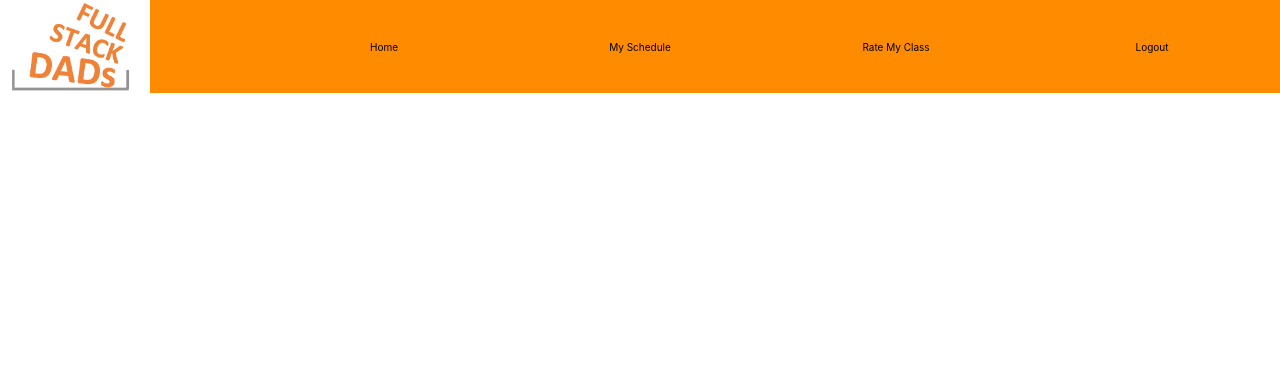
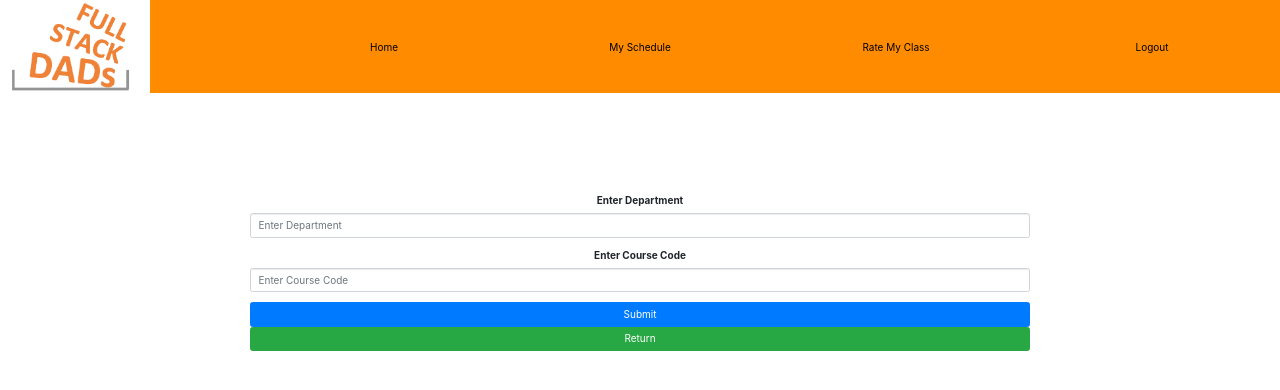
Before and after one commit to uWindsor-3110-Final-Project/Front-End, a React (Create React App) app: page /addcourses in a window 1280 px wide. Shown: the top 390 px of the page. Built offline with nearby package versions, Linux system fonts and the light colour scheme; sample sign-in values are in the browser's storage.

Commit message:
this commit includes adminView and related pages including deleteMajors, AddCourses, DeleteCourses, AddMajors

```diff
--- /dev/null
+++ b/src/components/AddCourses.jsx
@@ -0,0 +1,46 @@
+import React, { Component } from "react";
+import "bootstrap/dist/css/bootstrap.min.css";
+
+class AddCourses extends Component {
+  render() {
+    return (
+      <div>
+        <p>
+          <form>
+            <div class="form-group">
+              <label for="exampleInputEmail1">Enter Department</label>
+              <input
+                type="text"
+                id="dep"
+                class="form-control"
+                placeholder="Enter Department"
+              />
+            </div>
+            <div class="form-group">
+              <label for="exampleInputPassword1">Enter Course Code</label>
+              <input
+                type="text"
+                class="form-control"
+                id="Code"
+                placeholder="Enter Course Code"
+              />
+            </div>
+            <div>
+              <button type="submit" class="btn btn-primary btn-block">
+                Submit
+              </button>
+            </div>
+
+            <div>
+              <a role="button" href="./admin" class="btn btn-success btn-block">
+                Return
+              </a>
+            </div>
+          </form>
+        </p>
+      </div>
+    );
+  }
+}
+
+export { AddCourses };
--- /dev/null
+++ b/src/components/AdminView.jsx
@@ -0,0 +1,37 @@
+import React, { Component } from "react";
+import "bootstrap/dist/css/bootstrap.min.css";
+import "../style/adminView.css";
+
+class AdminView extends Component {
+  render() {
+    return (
+      <div class="container" style={{ color: "orange" }}>
+        <p>
+          <h2 class="mb-0">Administrator View</h2>
+          <a role="button" href="/addcourses" class="btn btn-primary btn-block">
+            Add Courses
+          </a>
+          <a role="button" href="/DelCourses" class="btn btn-primary btn-block">
+            Delete Courses
+          </a>
+          <a
+            role="button"
+            href="/updatemajor"
+            class="btn btn-primary btn-block"
+          >
+            Update Majors
+          </a>
+          <a role="button" href="/delmajor" class="btn btn-primary btn-block">
+            Delete Majors
+          </a>
+          Administrator PageIn this webpage, the administrator can login to his
+          or her account using the landing page. Then he or she can use the
+          following functionalities such as add, delete, update and delete
+          courses.
+        </p>
+      </div>
+    );
+  }
+}
+
+export { AdminView };
--- /dev/null
+++ b/src/components/DelCourses.jsx
@@ -0,0 +1,46 @@
+import React, { Component } from "react";
+import "bootstrap/dist/css/bootstrap.min.css";
+
+class DelCourses extends Component {
+  render() {
+    return (
+      <div>
+        <p>
+          <form>
+            <div class="form-group">
+              <label for="exampleInputEmail1">Enter Department</label>
+              <input
+                type="text"
+                id="dep"
+                class="form-control"
+                placeholder="Enter Department"
+              />
+            </div>
+            <div class="form-group">
+              <label for="exampleInputPassword1">Enter Course Code</label>
+              <input
+                type="text"
+                class="form-control"
+                id="Code"
+                placeholder="Enter Course Code"
+              />
+            </div>
+            <div>
+              <button type="submit" class="btn btn-primary btn-block">
+                Submit
+              </button>
+            </div>
+
+            <div>
+              <a role="button" href="./admin" class="btn btn-success btn-block">
+                Return
+              </a>
+            </div>
+          </form>
+        </p>
+      </div>
+    );
+  }
+}
+
+export { DelCourses };
--- /dev/null
+++ b/src/components/DelMajor.jsx
@@ -0,0 +1,38 @@
+import React, { Component } from "react";
+import "bootstrap/dist/css/bootstrap.min.css";
+
+class DelMajor extends Component {
+  render() {
+    return (
+      <div>
+        <p>
+          <form>
+            <div class="form-group">
+              <label for="exampleInputEmail1">Enter Major name</label>
+              <input
+                type="text"
+                id="dep"
+                class="form-control"
+                placeholder="Enter Major"
+              />
+            </div>
+
+            <div>
+              <button type="submit" class="btn btn-primary btn-block">
+                Submit
+              </button>
+            </div>
+
+            <div>
+              <a role="button" href="./admin" class="btn btn-success btn-block">
+                Return
+              </a>
+            </div>
+          </form>
+        </p>
+      </div>
+    );
+  }
+}
+
+export { DelMajor };
--- /dev/null
+++ b/src/components/UpdateMajor.jsx
@@ -0,0 +1,38 @@
+import React, { Component } from "react";
+import "bootstrap/dist/css/bootstrap.min.css";
+
+class UpdateMajor extends Component {
+  render() {
+    return (
+      <div>
+        <p>
+          <form>
+            <div class="form-group">
+              <label for="exampleInputEmail1">Enter Major name</label>
+              <input
+                type="text"
+                id="dep"
+                class="form-control"
+                placeholder="Enter Major"
+              />
+            </div>
+
+            <div>
+              <button type="submit" class="btn btn-primary btn-block">
+                Submit
+              </button>
+            </div>
+
+            <div>
+              <a role="button" href="./admin" class="btn btn-success btn-block">
+                Return
+              </a>
+            </div>
+          </form>
+        </p>
+      </div>
+    );
+  }
+}
+
+export { UpdateMajor };
--- a/src/components/navbar.js
+++ b/src/components/navbar.js
@@ -1,17 +1,22 @@
-import React from 'react';
-import '../style/navbar.css';
-import {Link, BrowserRouter as Router, Route} from 'react-router-dom';
-import fullstackdads from './fullstackdads.png';
-import { PrivateRoute } from './PrivateRouter';
-import HomePage from './homePage';
-import { userService } from '../services/user-service';
-import { LoginPage } from './LoginPage';
-import {SequenceManager} from './SequenceManager';
+import React from "react";
+import "../style/navbar.css";
+import { Link, BrowserRouter as Router, Route } from "react-router-dom";
+import fullstackdads from "./fullstackdads.png";
+import { PrivateRoute } from "./PrivateRouter";
+import HomePage from "./homePage";
+import { userService } from "../services/user-service";
+import { LoginPage } from "./LoginPage";
+import { SequenceManager } from "./SequenceManager";
+import { AdminView } from "./AdminView";
+import { DelCourses } from "./DelCourses";
+import { AddCourses } from "./AddCourses";
+import { UpdateMajor } from "./UpdateMajor";
+import { DelMajor } from "./DelMajor";
 
-class NavBar extends React.Component{
+class NavBar extends React.Component {
   constructor(props) {
     super(props);
-        this.state = {isLoggedIn: this.isLoggedIn()};
+    this.state = { isLoggedIn: this.isLoggedIn() };
   }
   isLoggedIn() {
     return userService.isLoggedIn();
@@ -20,28 +25,62 @@ class NavBar extends React.Component{
     let button;
     // Not quite working
     if (!userService.isLoggedIn()) {
-            button = <li className='nav-link-li'><Link className='nav-link' to='/login'>Login</Link></li>
+      button = (
+        <li className="nav-link-li">
+          <Link className="nav-link" to="/login">
+            Login
+          </Link>
+        </li>
+      );
     } else {
-            button =  <li className='nav-link-li'><Link className='nav-link' to='/login'>Logout</Link></li>
+      button = (
+        <li className="nav-link-li">
+          <Link className="nav-link" to="/login">
+            Logout
+          </Link>
+        </li>
+      );
     }
     return (
       <Router>
         {/*Private routes need to be logged in*/}
         {/*Regular routes are irrelevant*/}
 
-
         <nav>
-                  <ul className='nav-links'>
-                      <li className='nav-link-li'><img className='logo' src={fullstackdads} alt={"Full Stack Dads"}></img></li>
-                      <li className='nav-link-li'><Link className='nav-link' to='/'>Home</Link></li>
-                      <li className='nav-link-li'><Link className='nav-link' to='/schedule'>My Schedule</Link></li>
-                      <li className='nav-link-li'><Link className='nav-link' to='/rate'>Rate My Class</Link></li>
+          <ul className="nav-links">
+            <li className="nav-link-li">
+              <img
+                className="logo"
+                src={fullstackdads}
+                alt={"Full Stack Dads"}
+              ></img>
+            </li>
+            <li className="nav-link-li">
+              <Link className="nav-link" to="/">
+                Home
+              </Link>
+            </li>
+            <li className="nav-link-li">
+              <Link className="nav-link" to="/schedule">
+                My Schedule
+              </Link>
+            </li>
+            <li className="nav-link-li">
+              <Link className="nav-link" to="/rate">
+                Rate My Class
+              </Link>
+            </li>
             {button}
           </ul>
         </nav>
         <PrivateRoute exact path="/schedule" component={HomePage} />
         <Route path="/login" component={LoginPage} />
         <PrivateRoute path="/sequence" component={SequenceManager} />
+        <PrivateRoute path="/admin" component={AdminView} />
+        <PrivateRoute path="/Delcourses" component={DelCourses} />
+        <PrivateRoute path="/addcourses" component={AddCourses} />
+        <PrivateRoute path="/updatemajor" component={UpdateMajor} />
+        <PrivateRoute path="/delmajor" component={DelMajor} />
       </Router>
     );
   }
--- /dev/null
+++ b/src/style/adminView.css
@@ -0,0 +1,5 @@
+p {
+  margin: 100px;
+  margin-left: 250px;
+  margin-right: 250px;
+}
```
Lines whose indentation alone changed are shown as unchanged.
